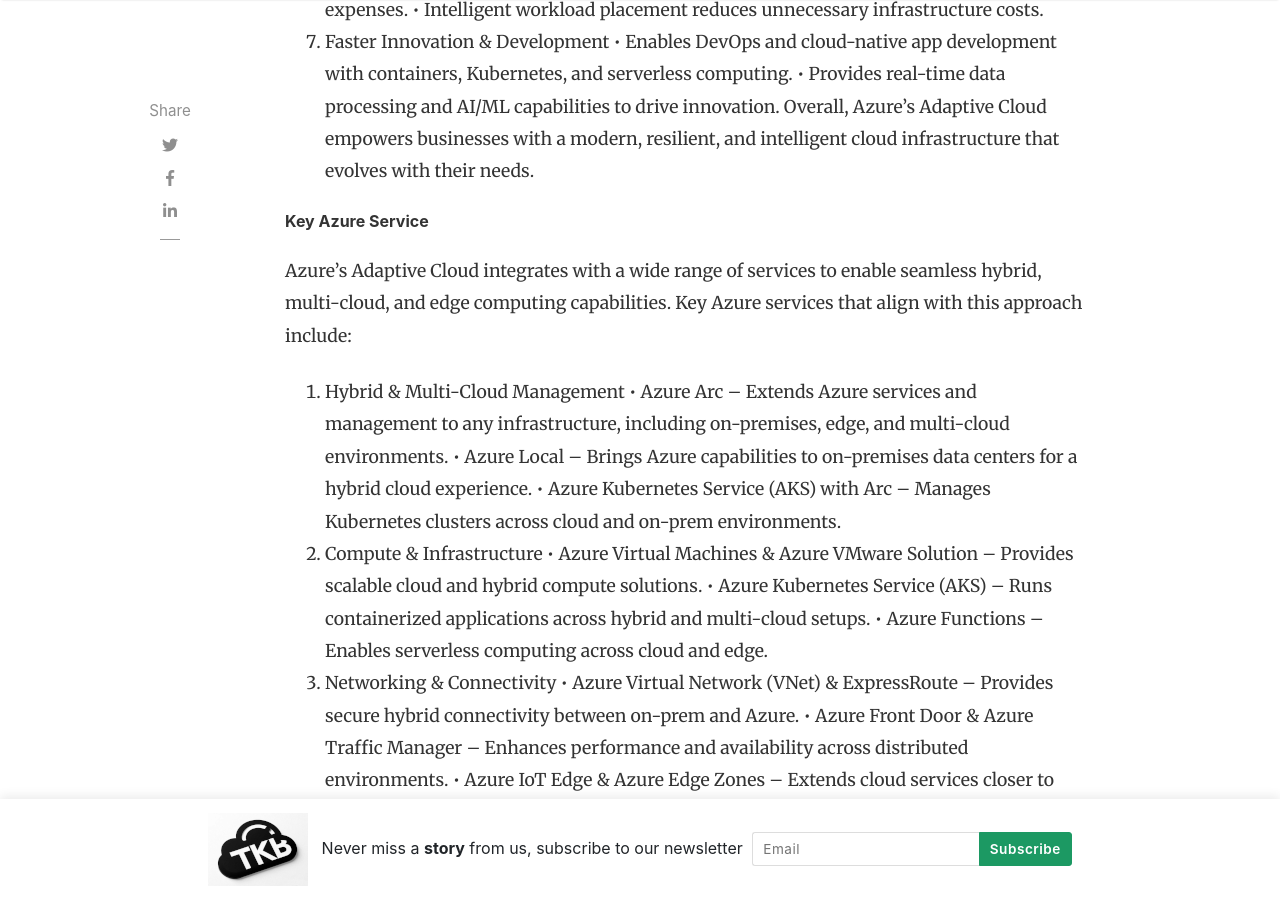
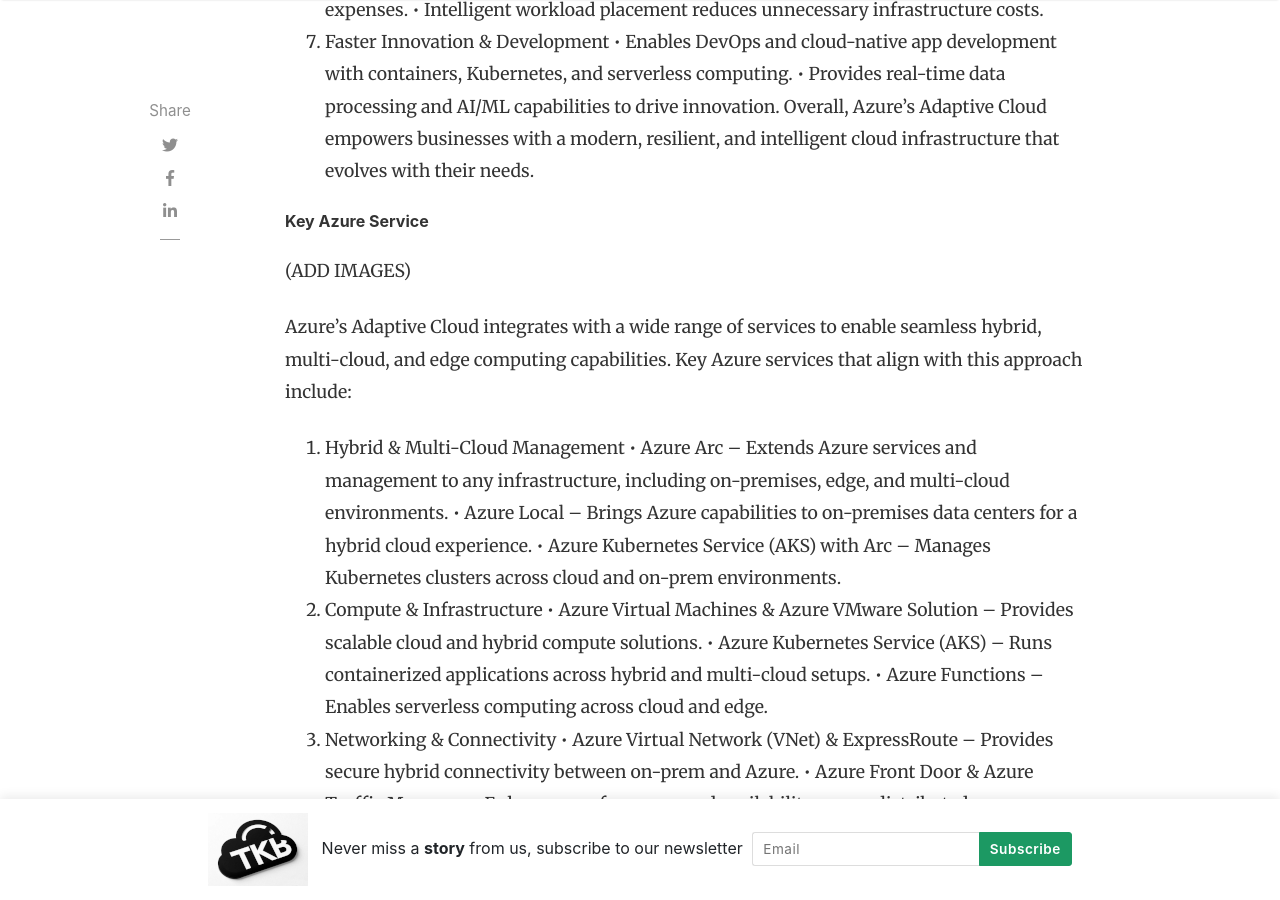
Before and after one commit to mcoutanche/github.io, a Jekyll site: the page built from _posts/2025-01-29-adaptive-cloud.md, in a window 1280 px wide and 900 px high, scrolled down 2797 px. Built offline with Jekyll 4.4.1, drawn with Linux system fonts in a browser that asks for light colours; nearby versions of some CDN libraries; comment, search, counter and statistics services are not loaded; some of the changed text lies outside the part shown.

Commit message:
post update

```diff
--- a/_posts/2025-01-29-adaptive-cloud.md
+++ b/_posts/2025-01-29-adaptive-cloud.md
@@ -49,6 +49,9 @@ Azure's Adaptive Cloud offers several key benefits for businesses and enterprise
 Overall, Azure's Adaptive Cloud empowers businesses with a modern, resilient, and intelligent cloud infrastructure that evolves with their needs.
 
 ###### Key Azure Service
+
+(ADD IMAGES)
+
 Azure’s Adaptive Cloud integrates with a wide range of services to enable seamless hybrid, multi-cloud, and edge computing capabilities. Key Azure services that align with this approach include:
 1. Hybrid & Multi-Cloud Management
 •	Azure Arc – Extends Azure services and management to any infrastructure, including on-premises, edge, and multi-cloud environments.
@@ -91,6 +94,9 @@ Conclusion
 •	Encouragement for businesses to explore Azure's adaptive cloud solutions.
 •	Call to action: Learn more about Azure's adaptive cloud offerings and start your journey today.
 
+(ADD HYPER LINKS)
+Reference:
+
 Adaptive Cloud | Microsoft Azure
 Advancing hybrid cloud to adaptive cloud with Azure | Microsoft Azure Blog
 15 Most Common Challenges of Cloud Computing [2025 Solutions]
```
